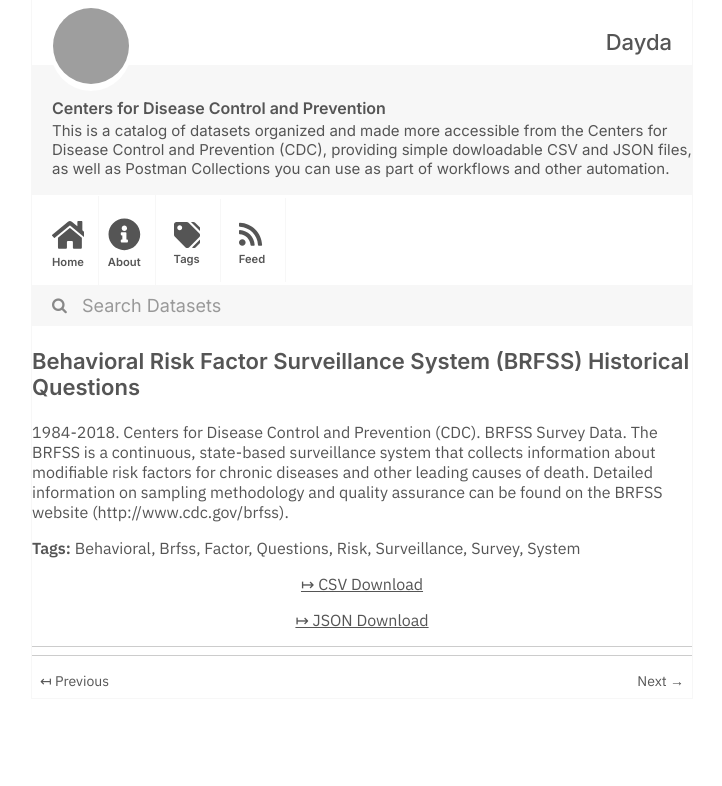
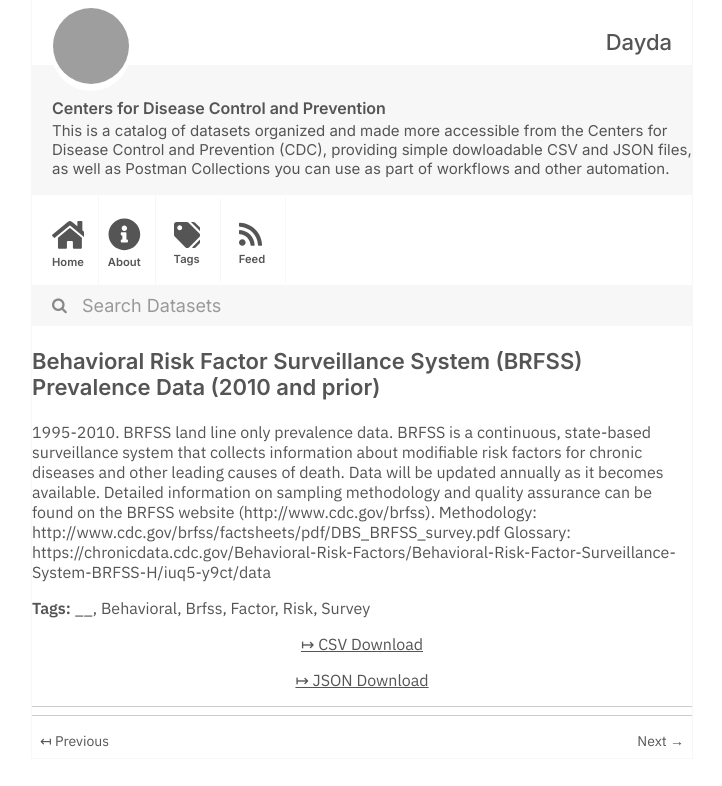
Before and after one commit to dayda-entities/centers-for-disease-control-and-prevention, a Jekyll site: the page built from _posts/2020-11-12-behavioral-risk-factor-surveil.md, in a window 1280 px wide, cut to the strip 0-786 px from the top of the page. Shown: the whole strip, without its empty margins (278-1000 px from the left). Built offline with Jekyll 4.4.1, drawn with Linux system fonts in a browser that asks for light colours; grey boxes are pictures that could not be loaded.

Commit message:
Publish Data

```diff
--- a/_posts/2020-11-12-behavioral-risk-factor-surveil.md
+++ b/_posts/2020-11-12-behavioral-risk-factor-surveil.md
@@ -1,23 +1,22 @@
 ---
-title: Behavioral Risk Factor Surveillance System (BRFSS) Historical Questions
-created: '2020-11-12T12:14:59.508499'
-modified: '2021-04-21T19:28:07.116199'
+title: >-
+  Behavioral Risk Factor Surveillance System (BRFSS) Prevalence Data (2010 and
+  prior)
+created: '2020-11-12T12:17:07.527294'
+modified: '2021-04-17T00:24:08.651959'
 state: active
 type: dataset
 tags:
+  - __
   - Behavioral
   - Brfss
   - Factor
-  - Questions
   - Risk
-  - Surveillance
   - Survey
-  - System
 groups: []
-csv_url: 'https://data.cdc.gov/api/views/iuq5-y9ct/rows.csv?accessType=DOWNLOAD'
-json_url: 'https://data.cdc.gov/api/views/iuq5-y9ct/rows.json?accessType=DOWNLOAD'
+csv_url: 'https://data.cdc.gov/api/views/y4ft-s73h/rows.csv?accessType=DOWNLOAD'
+json_url: 'https://data.cdc.gov/api/views/y4ft-s73h/rows.json?accessType=DOWNLOAD'
 layout: post
 
 ---
-1984-2018.  Centers for Disease Control and Prevention (CDC). BRFSS Survey Data.  The BRFSS is a continuous, state-based surveillance system that collects information about modifiable risk factors for chronic diseases and other leading causes of death.
-Detailed information on sampling methodology and quality assurance can be found on the BRFSS website (http://www.cdc.gov/brfss).
+1995-2010. BRFSS land line only prevalence data. BRFSS is a continuous, state-based surveillance system that collects information about modifiable risk factors for chronic diseases and other leading causes of death. Data will be updated annually as it becomes available. Detailed information on sampling methodology and quality assurance can be found on the BRFSS website (http://www.cdc.gov/brfss). Methodology: http://www.cdc.gov/brfss/factsheets/pdf/DBS_BRFSS_survey.pdf Glossary: https://chronicdata.cdc.gov/Behavioral-Risk-Factors/Behavioral-Risk-Factor-Surveillance-System-BRFSS-H/iuq5-y9ct/data
```
